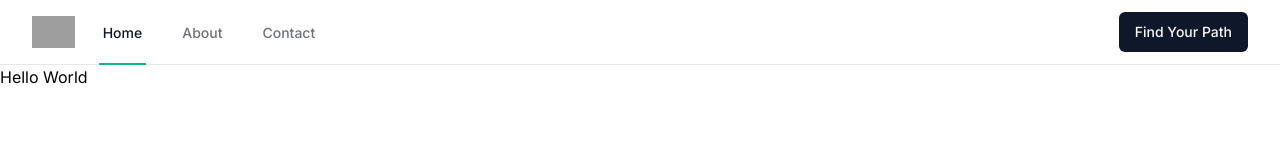
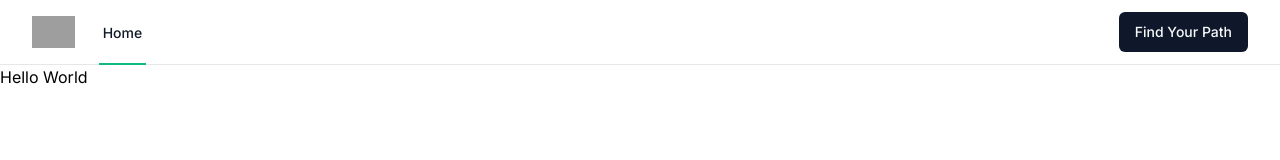
Before and after one commit to pchertude34/in-need-of-time, a Next.js app: page / in a window 1280 px wide. Shown: the top 160 px of the page. Built offline with nearby package versions, Linux system fonts and the light colour scheme; grey boxes are pictures that could not be loaded.

Commit message:
fix build issue

```diff
--- a/components/Header.tsx
+++ b/components/Header.tsx
@@ -8,11 +8,7 @@ import { Button } from "@/components/ui/button";
 import { Collapsible, CollapsibleTrigger, CollapsibleContent } from "@/components/ui/collapsible";
 import { cn } from "@/lib/utils";
 
-export const navigation = [
-  { name: "Home", href: "/", current: true },
-  { name: "About", href: "/about", current: false },
-  { name: "Contact", href: "/contact", current: false },
-];
+export const navigation = [{ name: "Home", href: "/" }];
 
 export default function Header() {
   const [isMobileMenuOpen, setIsMobileMenuOpen] = useState(false);
@@ -43,6 +39,7 @@ export default function Header() {
               <div className="hidden sm:-my-px sm:ml-6 sm:flex sm:space-x-8">
                 {navigation.map((item) => (
                   <Link
+                    key={item.href}
                     className={cn("inline-flex items-center border-b-2 px-1 pt-1 text-sm font-medium", {
                       "border-emerald-500 text-gray-900": pathname === item.href,
                       "border-transparent text-gray-500 hover:border-gray-300 hover:text-gray-700":
@@ -79,6 +76,7 @@ export default function Header() {
             {navigation.map((item) => (
               <CollapsibleTrigger key={`mobile-menu${item.name}`} asChild>
                 <Link
+                  key={item.href}
                   href={item.href}
                   className={cn("block border-l-4 py-2 pl-3 pr-4 text-base font-medium", {
                     "border-emerald-500 bg-emerald-50 text-emerald-700": pathname === item.href,
```
